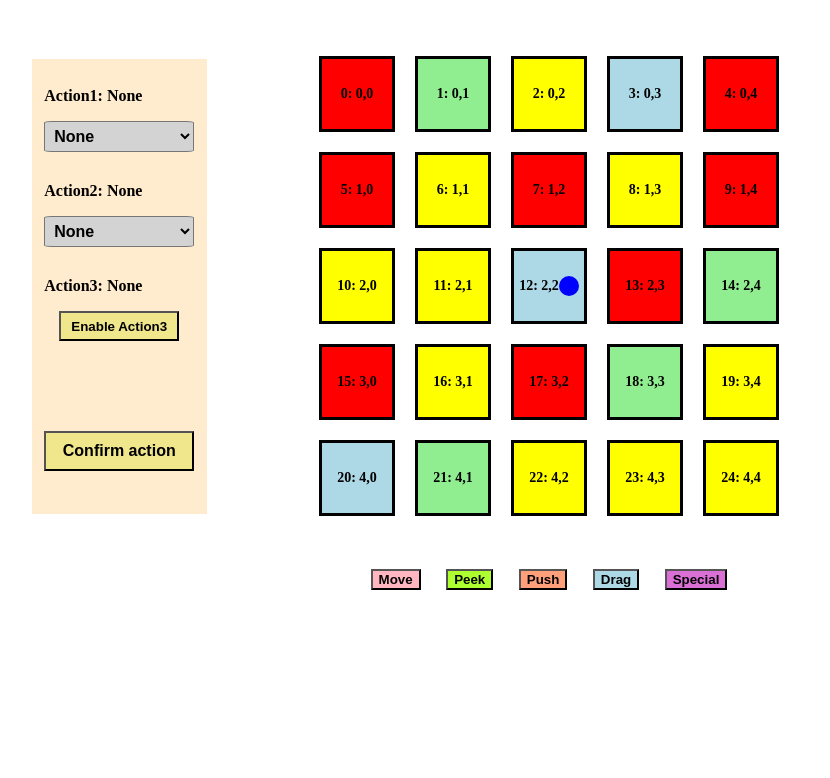
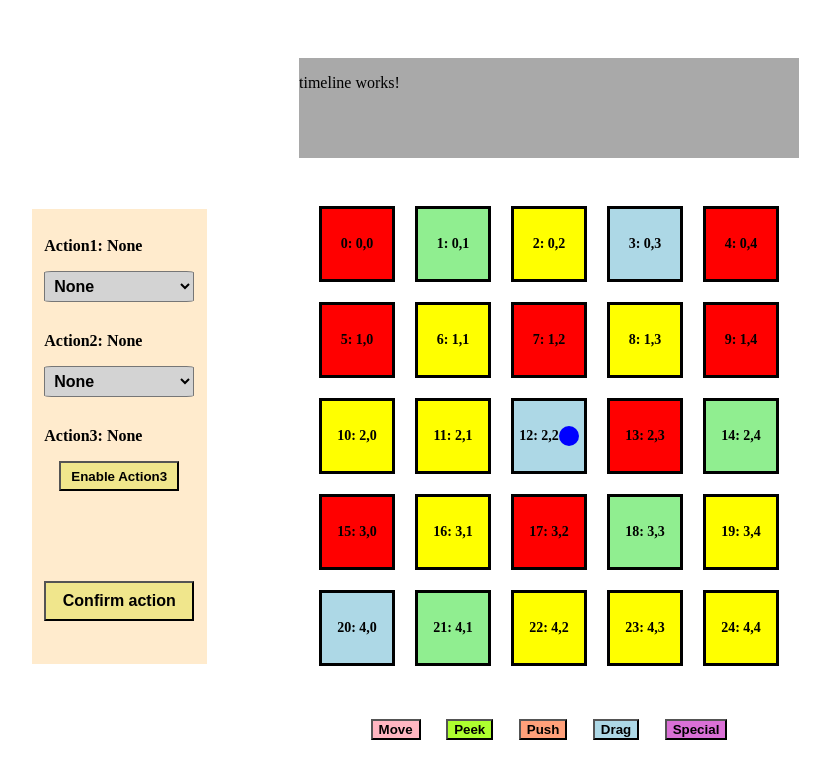
Before and after one commit to murixiyang/Room25, an Angular app in the folder Room25Web/: page / in a window 1280 px wide. Shown: the top 778 px of the page, without its empty margins (91-921 px from the left). Built offline with nearby package versions, Linux system fonts and the light colour scheme.

Commit message:
Add timeline

```diff
--- a/Room25Web/src/app/app.component.css
+++ b/Room25Web/src/app/app.component.css
@@ -1,6 +1,22 @@
 .gameboard-container {
+  height: 100vh;
+}
+
+.row-display {
   display: flex;
-  height: 100vh;
+  flex-direction: column;
+}
+
+.column-display {
+  display: flex;
+  flex-direction: row;
+}
+
+.timeline {
+  width: 500px;
+  height: 100px;
+  background-color: darkgray;
+  margin: 50px auto 0;
 }
 
 .action-plan {
@@ -8,7 +24,7 @@
   min-height: 400px;
   margin-top: 20%;
   margin-left: 60%;
-  background-color:blanchedalmond;
+  background-color: blanchedalmond;
   padding: 5%;
 }
 
--- a/Room25Web/src/app/app.component.html
+++ b/Room25Web/src/app/app.component.html
@@ -8,6 +8,9 @@
 <!-- * * * * * * * * * * * * * * * * * * * * * * * * * * * * * * * -->
 
 <div class="gameboard-container">
+  <div class="row-display">
+    <app-timeline class="timeline"></app-timeline>
+    <div class="column-display">
       <div class="left-column">
         <app-actionplan class="action-plan"></app-actionplan>
       </div>
@@ -17,6 +20,8 @@
           class="action-choose-board"
           (triggerActionChoose)="gameboard.handleShowActionTarget($event)"
         ></app-action-choose-board>
+      </div>
+    </div>
   </div>
 </div>
 
--- /dev/null
+++ b/Room25Web/src/app/timeline/timeline.component.html
@@ -0,0 +1,6 @@
+<p>timeline works!</p>
+
+<div >
+
+
+</div>
```
Also changed, not shown: Room25Web/src/app/app.component.ts (+8 -1 lines), Room25Web/src/app/timeline/timeline.component.ts (added, +12 -0 lines), Room25Web/src/app/timeline/timeline.component.css (added), 1 other file (tests, documents, lock files or other folders). Lines whose indentation alone changed are shown as unchanged.
